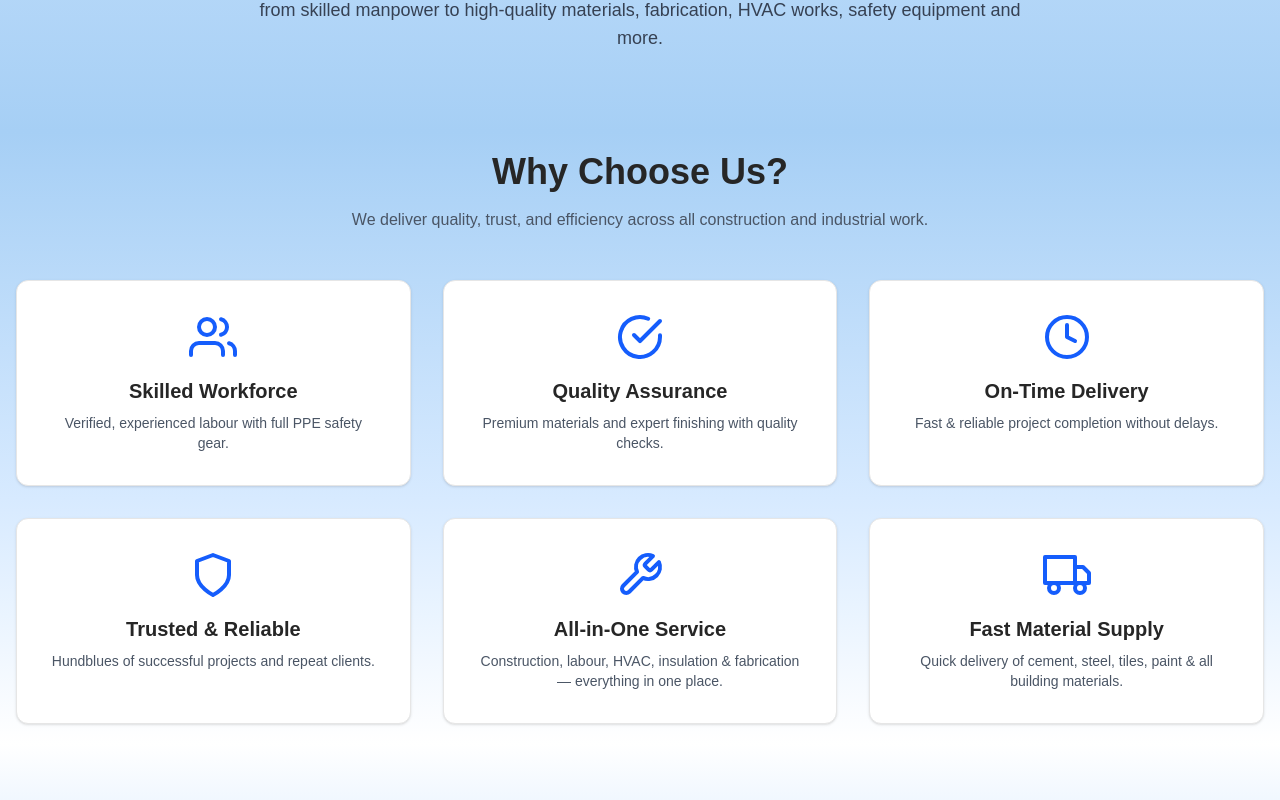
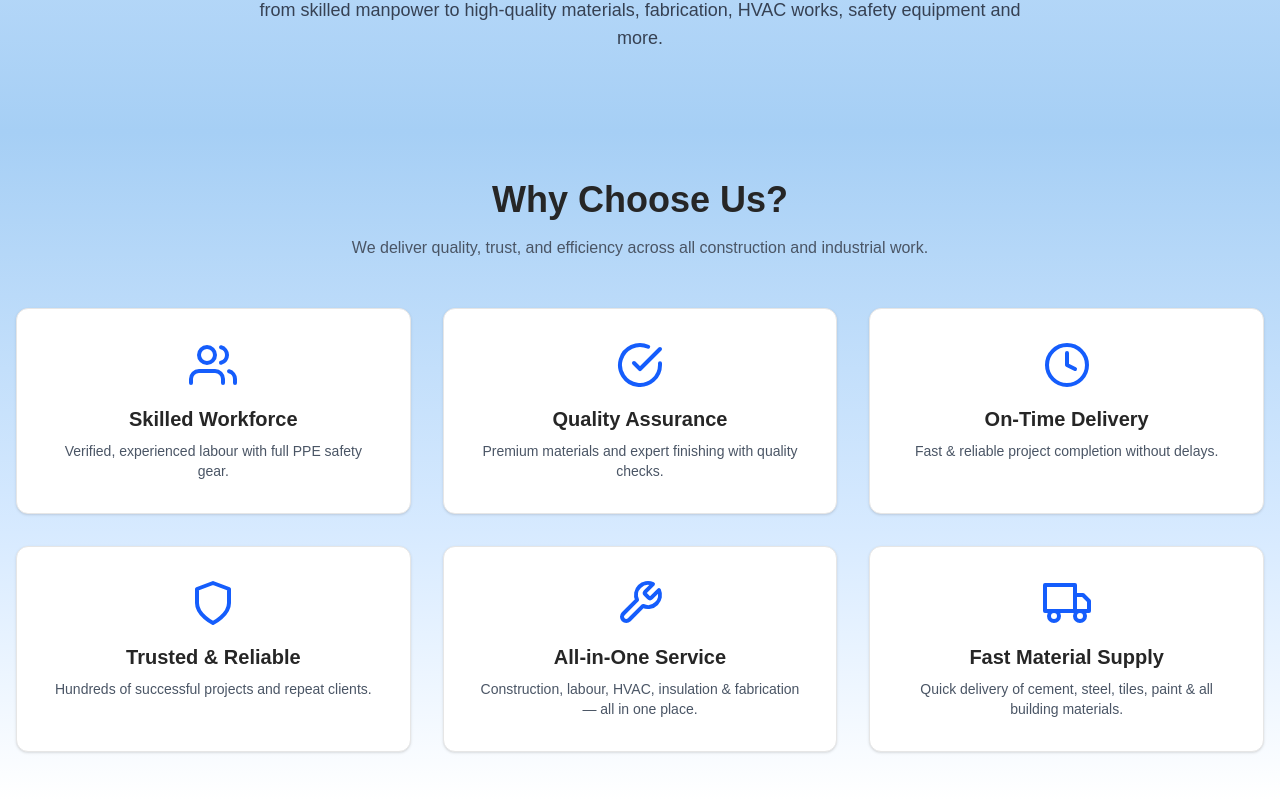
Before and after one commit to bimfroxdemo-hub/Sourabh-Co, a React (Vite) app: page / in a window 1280 px wide. Shown: the part 1520-2320 px from the top of the page. Built offline with nearby package versions, Linux system fonts and the light colour scheme.

Commit message:
"home uodate"

```diff
--- a/src/Home/WhyChooseUs.jsx
+++ b/src/Home/WhyChooseUs.jsx
@@ -7,6 +7,8 @@ import {
   FiTool,
   FiTruck,
 } from "react-icons/fi";
+
+import { motion } from "framer-motion";
 
 const WhyChooseUs = () => {
   const list = [
@@ -28,12 +30,12 @@ const WhyChooseUs = () => {
     {
       icon: <FiShield className="text-blue-600 text-5xl mx-auto" />,
       title: "Trusted & Reliable",
-      desc: "Hundblues of successful projects and repeat clients.",
+      desc: "Hundreds of successful projects and repeat clients.",
     },
     {
       icon: <FiTool className="text-blue-600 text-5xl mx-auto" />,
       title: "All-in-One Service",
-      desc: "Construction, labour, HVAC, insulation & fabrication — everything in one place.",
+      desc: "Construction, labour, HVAC, insulation & fabrication — all in one place.",
     },
     {
       icon: <FiTruck className="text-blue-600 text-5xl mx-auto" />,
@@ -44,14 +46,12 @@ const WhyChooseUs = () => {
 
   return (
     <section
-  className="py-5"
+      className="py-12"
       style={{
         background:
           "linear-gradient(360deg, #ffffff 0%, #d7eaff 40%, #a6cff5 100%, #7bb6ee 100%)",
       }}
     >
-
-
       <div className="max-w-7xl mx-auto px-4">
 
         {/* Heading */}
@@ -64,16 +64,35 @@ const WhyChooseUs = () => {
 
         {/* Cards */}
         <div className="grid grid-cols-1 sm:grid-cols-2 md:grid-cols-3 gap-8">
-          {list.map((item, i) => (
-            <div
+          {list.map((item, i) => {
+            const fromLeft = {
+              hidden: { opacity: 0, x: -80 },
+              visible: { opacity: 1, x: 0 },
+            };
+
+            const fromRight = {
+              hidden: { opacity: 0, x: 80 },
+              visible: { opacity: 1, x: 0 },
+            };
+
+            return (
+              <motion.div
                 key={i}
-              className="bg-white p-8 rounded-xl shadow hover:shadow-xl border hover:border-blue-500 transition-all duration-300 text-center"
+                initial="hidden"
+                whileInView="visible"
+                viewport={{ once: true, amount: 0.2 }}
+                transition={{ duration: 0.7, ease: "easeOut" }}
+                variants={i % 2 === 0 ? fromLeft : fromRight}
+                className="bg-white p-8 rounded-xl shadow hover:shadow-xl
+                           border hover:border-blue-500 transition-all duration-300
+                           text-center"
               >
                 {item.icon}
                 <h3 className="text-xl font-bold mt-4 mb-2">{item.title}</h3>
                 <p className="text-gray-600 text-sm">{item.desc}</p>
-            </div>
-          ))}
+              </motion.div>
+            );
+          })}
         </div>
 
       </div>
```
Lines whose indentation alone changed are shown as unchanged.
